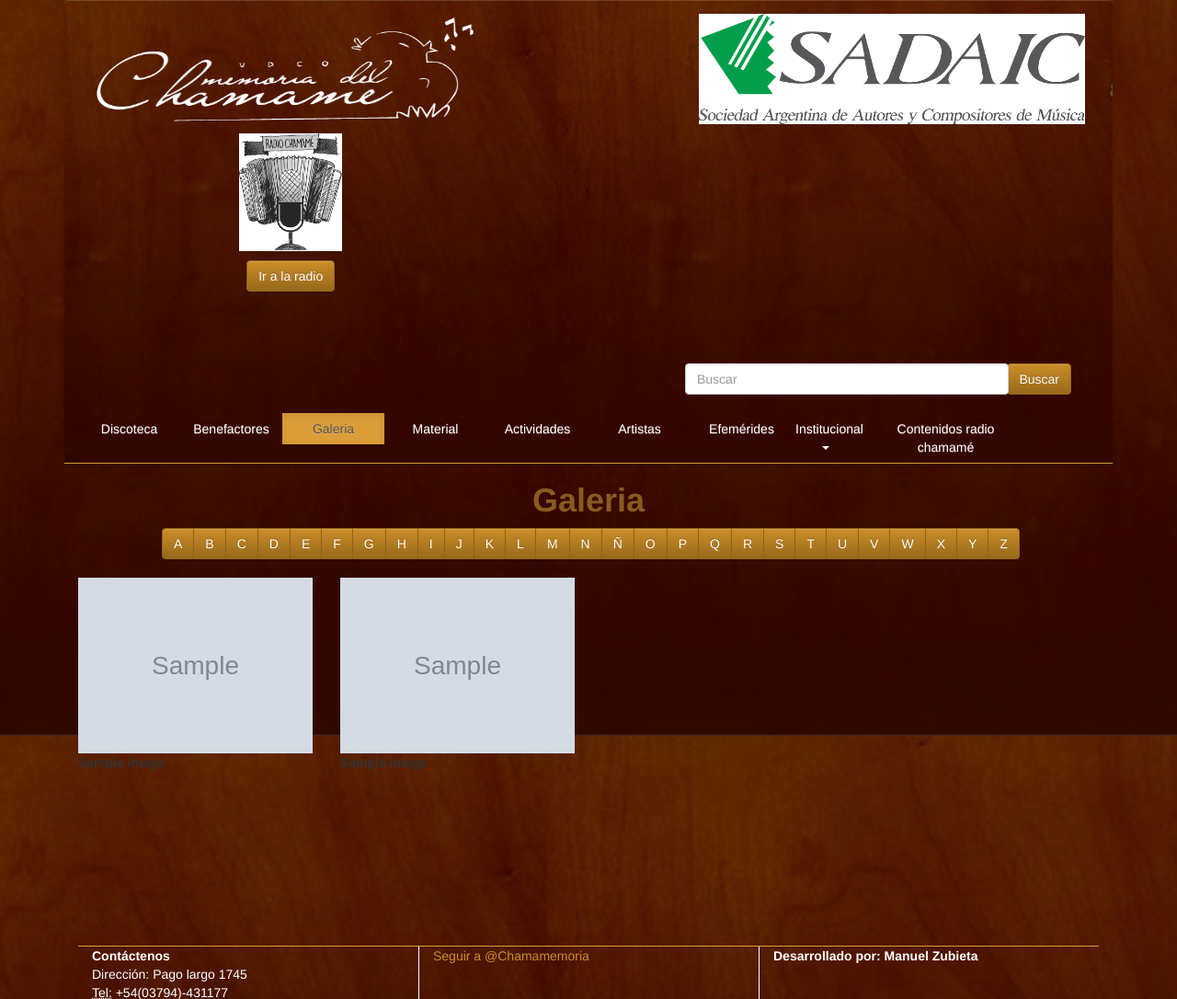
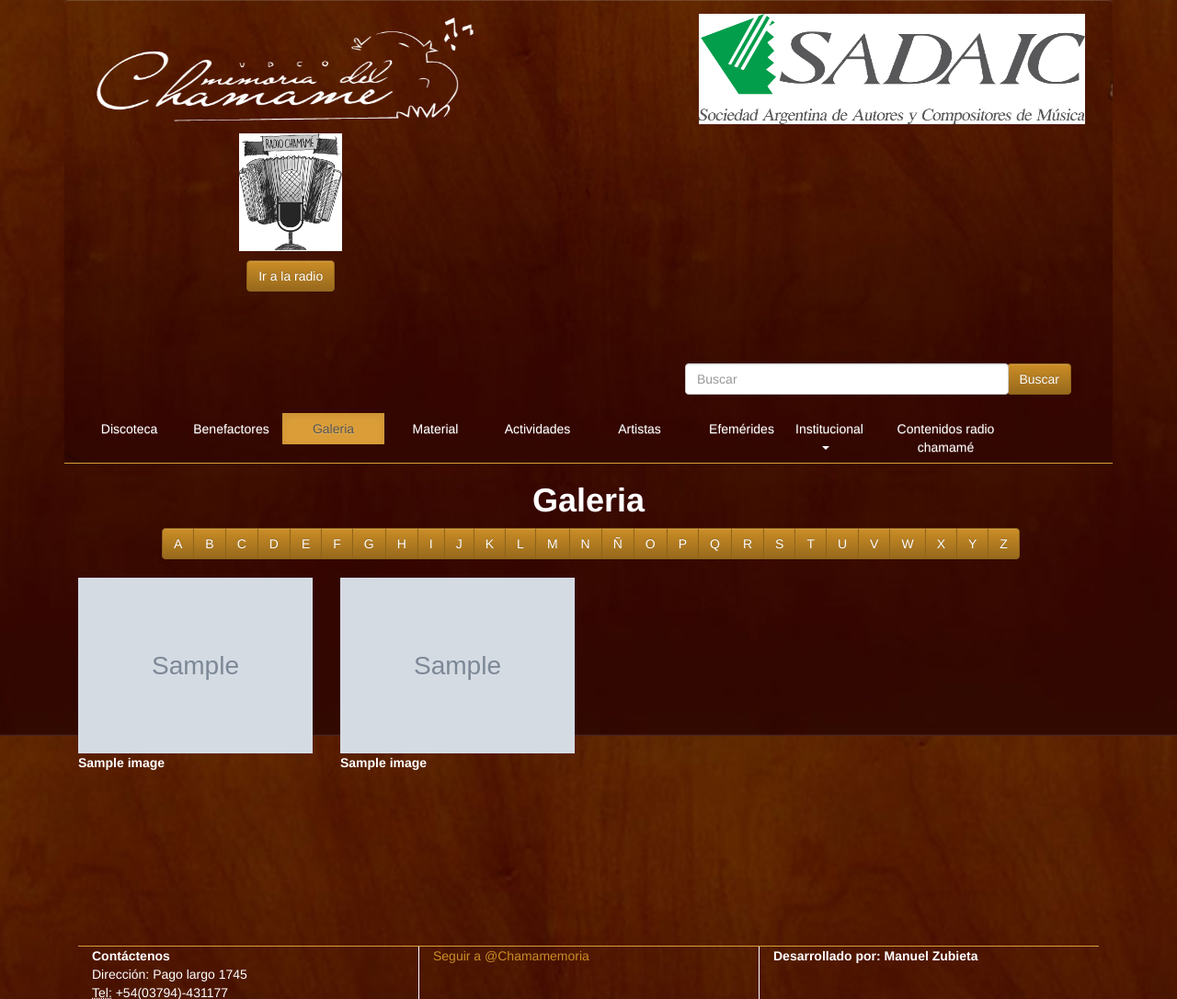
Before and after one commit to paslo22/fmdc, a Django app: template web/templates/web/galeriaWithLetters.html in a window 1280 px wide. Shown: the top 1086 px of the page at 92% size. Run offline with Django 3.2, Linux system fonts and the light colour scheme; the template is opened without the code that fills it: most values are stand-ins (such as "Sample title", 1, 10 or a date in 2020); grey boxes marked "Sample" are stand-in pictures; data that the repository does not hold is empty; some libraries are stand-ins or nearby versions.

Commit message:
Replacing missing font colors

```diff
--- a/web/templates/web/galeria.html
+++ b/web/templates/web/galeria.html
@@ -38,7 +38,7 @@
 						<a href="{{image.url}}" itemprop="contentUrl" data-size="{{image.width}}x{{image.height}}">
 							<img class="lazy" data-src="{{image.url}}" alt="{{image.name}}" itemprop="thumbnail">
 						</a>
-						<figcaption itemprop="white-text caption description"><strong>{{image.name}}</strong></figcaption>
+						<figcaption class="white-text" itemprop="caption description"><strong>{{image.name}}</strong></figcaption>
 					</figure>
 				{% endfor %}
 			</div>
--- a/web/templates/web/galeriaWithLetters.html
+++ b/web/templates/web/galeriaWithLetters.html
@@ -24,7 +24,7 @@
 {% block content %}
 	{% include "web/photoswipe.html" %}
 	<div class="row img" style="padding:0px 15px;">
-		<h1 class="brown-text text-center"><strong>Galeria</strong></h1>
+		<h1 class="white-text text-center"><strong>Galeria</strong></h1>
 		<div class="btn-toolbar" role="toolbar">
 			<div class="btn-group"  role="group">
 				<a type="button" class="btn btn-primary" href="{% url 'galeriasC' 'A/' %}">A</a>
@@ -62,7 +62,7 @@
 					<a href="{{image.url}}" itemprop="contentUrl" data-size="{{image.width}}x{{image.height}}">
 						<img src="{{image.url}}" itemprop="thumbnail">
 					</a>
-					<figcaption itemprop="brown-text caption description"><strong>{{image.name}}</strong></figcaption>
+					<figcaption class="white-text" itemprop="caption description"><strong>{{image.name}}</strong></figcaption>
 				</figure>
 				<div id="viewMore"></div>
 				<span id="nextPage" class="hidden">
@@ -72,15 +72,15 @@
 							<a href="{{image.url}}" itemprop="contentUrl" data-size="{{image.width}}x{{image.height}}">
 								<img class="lazy" data-src="{{image.url}}" alt="{{image.name}}" itemprop="thumbnail">
 							</a>
-							<figcaption itemprop="brown-text caption description"><strong>{{image.name}}</strong></figcaption>
+							<figcaption class="white-text" itemprop="brown-text caption description"><strong>{{image.name}}</strong></figcaption>
 						</figure>
 					{% endfor %}
 				</div>
 				{% empty %}
 					{% if request.path|length > 28 %}
-						<h2 class="brown-text text-center">No poseemos imagenes de artistas que empiecen con esta letra.</h2>
+						<h2 class="white-text text-center">No poseemos imagenes de artistas que empiecen con esta letra.</h2>
 					{% else %}
-						<h2 class="brown-text text-center">Presione en cualquier letra para ver imagenes de artistas cuyos nombres empiecen con esa letra. </h2>
+						<h2 class="white-text text-center">Presione en cualquier letra para ver imagenes de artistas cuyos nombres empiecen con esa letra. </h2>
 					{% endif %}
 			{% endfor %}
 		</div>
```
